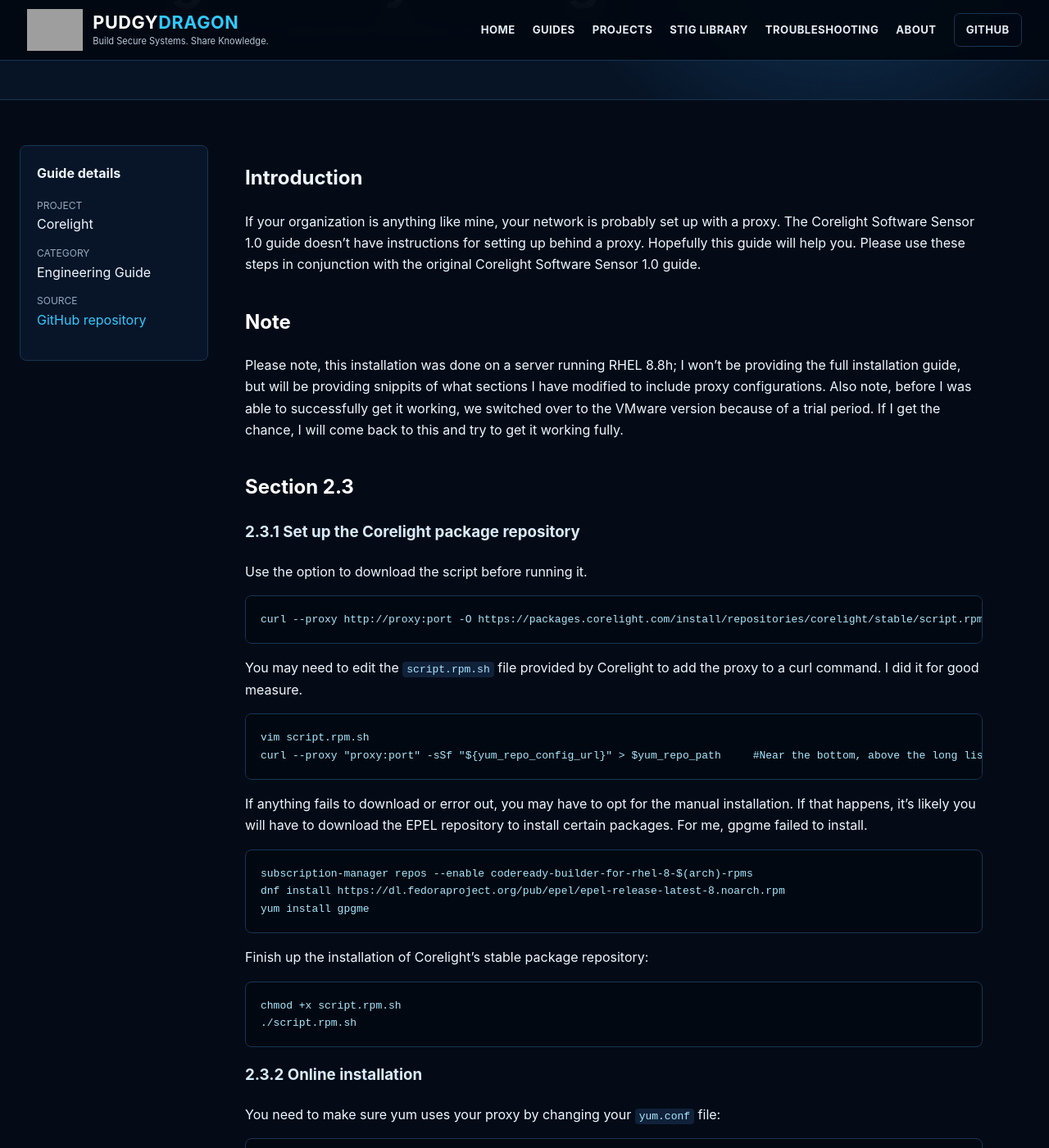
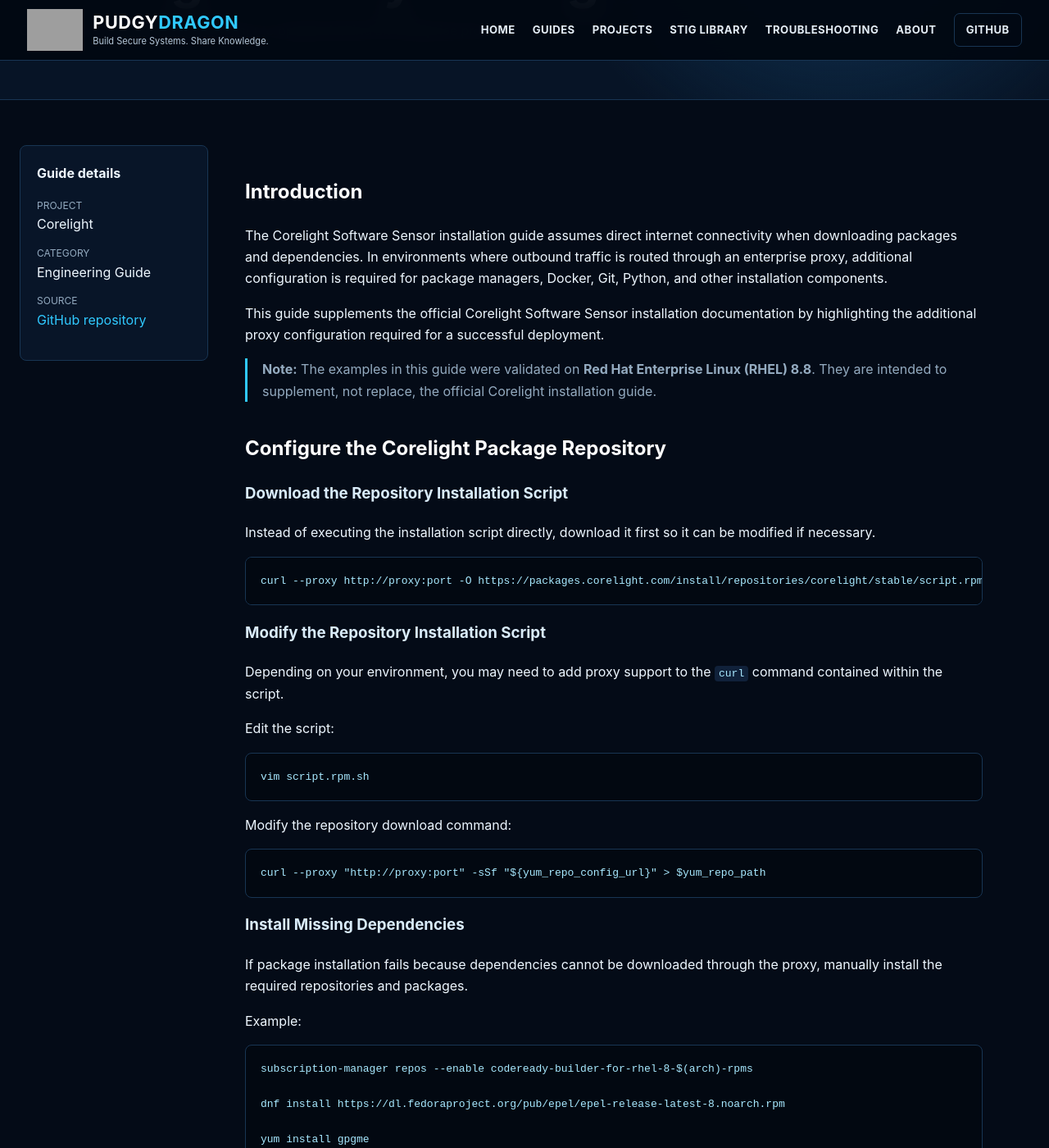
Before and after one commit to PudgyDragon/pudgydragon.github.io, a Jekyll site: the page built from _guides/corelight-softwaresensor1-0-proxysettings.md, in a window 1280 px wide and 1400 px high, scrolled down 238 px. Shown: the whole window at 82% size. Built offline with Jekyll 4.4.1, drawn with Linux system fonts in a browser that asks for light colours; some of the changed text lies outside the part shown; grey boxes are pictures that could not be loaded.

Commit message:
Update corelight-softwaresensor1-0-proxysettings.md

````diff
--- a/_guides/corelight-softwaresensor1-0-proxysettings.md
+++ b/_guides/corelight-softwaresensor1-0-proxysettings.md
@@ -6,97 +6,194 @@
 source_url: "https://github.com/PudgyDragon/Corelight/blob/main/SoftwareSensor1.0/ProxySettings.md"
 ---
 
-# Introduction
-If your organization is anything like mine, your network is probably set up with a proxy. The Corelight Software Sensor 1.0 guide doesn't have instructions for setting up behind a proxy. Hopefully this guide will help you. Please use these steps in conjunction with the original Corelight Software Sensor 1.0 guide.
+## Introduction
 
-## Note
-Please note, this installation was done on a server running RHEL 8.8h; I won't be providing the full installation guide, but will be providing snippits of what sections I have modified to include proxy configurations. Also note, before I was able to successfully get it working, we switched over to the VMware version because of a trial period. If I get the chance, I will come back to this and try to get it working fully.
+The Corelight Software Sensor installation guide assumes direct internet connectivity when downloading packages and dependencies. In environments where outbound traffic is routed through an enterprise proxy, additional configuration is required for package managers, Docker, Git, Python, and other installation components.
 
-## Section 2.3
+This guide supplements the official Corelight Software Sensor installation documentation by highlighting the additional proxy configuration required for a successful deployment.
 
-### 2.3.1 Set up the Corelight package repository
-Use the option to download the script before running it.
+> **Note:** The examples in this guide were validated on **Red Hat Enterprise Linux (RHEL) 8.8**. They are intended to supplement, not replace, the official Corelight installation guide.
 
-```
+## Configure the Corelight Package Repository
+
+### Download the Repository Installation Script
+
+Instead of executing the installation script directly, download it first so it can be modified if necessary.
+
+```bash
 curl --proxy http://proxy:port -O https://packages.corelight.com/install/repositories/corelight/stable/script.rpm.sh
 ```
-You may need to edit the `script.rpm.sh` file provided by Corelight to add the proxy to a curl command. I did it for good measure.
+
+### Modify the Repository Installation Script
+
+Depending on your environment, you may need to add proxy support to the `curl` command contained within the script.
+
+Edit the script:
+
+```bash
+vim script.rpm.sh
 ```
-vim script.rpm.sh
-curl --proxy "proxy:port" -sSf "${yum_repo_config_url}" > $yum_repo_path     #Near the bottom, above the long list of echo commands
+
+Modify the repository download command:
+
+```bash
+curl --proxy "http://proxy:port" -sSf "${yum_repo_config_url}" > $yum_repo_path
 ```
-If anything fails to download or error out, you may have to opt for the manual installation. If that happens, it's likely you will have to download the EPEL repository to install certain packages. For me, gpgme failed to install.
-```
+
+### Install Missing Dependencies
+
+If package installation fails because dependencies cannot be downloaded through the proxy, manually install the required repositories and packages.
+
+Example:
+
+```bash
 subscription-manager repos --enable codeready-builder-for-rhel-8-$(arch)-rpms
+
 dnf install https://dl.fedoraproject.org/pub/epel/epel-release-latest-8.noarch.rpm
+
 yum install gpgme
 ```
 
-Finish up the installation of Corelight's stable package repository:
-```
+> **Note:** During testing, `gpgme` required manual installation after enabling the EPEL repository.
+
+### Complete the Repository Installation
+
+```bash
 chmod +x script.rpm.sh
+
 ./script.rpm.sh
 ```
 
-### 2.3.2 Online installation
-You need to make sure yum uses your proxy by changing your `yum.conf` file:
-```
+## Configure YUM for Proxy Access
+
+Edit the YUM configuration:
+
+```bash
 vim /etc/yum.conf
-no_proxy=*.<domain> #Trusted domains/IPs on your network
-proxy=http://<proxy>:<port>
-export no_proxy=*.<domain>
 ```
 
-## Section 3.4
+Example configuration:
 
-### 3.4.2 Upload and manage rulesets
-```
-export http_proxy=proxy:port
-export https_proxy=proxy:port
-pip3 install --proxy proxy:port suricata-update
+```text
+proxy=http://proxy:port
+no_proxy=*.domain
 ```
 
-## Section 3.5 Configure local resource monitoring with Grafana
+## Configure Suricata Update
 
+Configure the required proxy environment variables before installing `suricata-update`.
+
+```bash
+export http_proxy=http://proxy:port
+export https_proxy=http://proxy:port
+
+pip3 install --proxy http://proxy:port suricata-update
 ```
+
+## Configure Docker and Grafana
+
+Add the Docker repository:
+
+```bash
 yum-config-manager --add-repo https://download.docker.com/linux/rhel/docker-ce.repo
-vim /etc/yum.repos.d/docker-ce.repo            #Delete all but the first instance, and change RHEL to centos
+```
+
+Modify the Docker repository if required:
+
+```bash
+vim /etc/yum.repos.d/docker-ce.repo
+```
+
+Install Docker:
+
+```bash
 yum install docker-ce docker-ce-cli containerd.io docker-buildx-plugin docker-compose-plugin --allowerasing
-vim /usr/lib/systemd/system/docker.service     #Add Environment="HTTP_PROXY=proxy:port" to Service section
-pip3 install --proxy proxy:port --upgrade --ignored-installed pip setuptools
-pip3 install --proxy proxy:port docker-compose
-git config --global http.proxy proxy:port
 ```
-I also added an environment section to the docker-compose.yml, `vim /prometheus-grafana/docker-compose.yml`, for the proxy settings as well that should look something like this:
+
+Configure the Docker service to use the proxy:
+
+```bash
+vim /usr/lib/systemd/system/docker.service
 ```
+
+Add:
+
+```text
+Environment="HTTP_PROXY=http://proxy:port"
+```
+
+Install Docker Compose:
+
+```bash
+pip3 install --proxy http://proxy:port --upgrade --ignore-installed pip setuptools
+
+pip3 install --proxy http://proxy:port docker-compose
+```
+
+Configure Git:
+
+```bash
+git config --global http.proxy http://proxy:port
+```
+
+## Configure Docker Compose
+
+Add proxy environment variables to the `docker-compose.yml` file.
+
+Example:
+
+```yaml
 prometheus:
   environment:
-    http_proxy: proxy:port
-    https_proxy: proxy:port
-    no_proxy: proxy:port
+    http_proxy: http://proxy:port
+    https_proxy: http://proxy:port
+    no_proxy: "*.domain"
+
 grafana:
   environment:
-    http_proxy: proxy:port
-    https_proxy: proxy:port
-    no_proxy: proxy:port
+    http_proxy: http://proxy:port
+    https_proxy: http://proxy:port
+    no_proxy: "*.domain"
 ```
-I added a `config.json` file to `~/.docker` that should look similar to this:
+
+## Configure Docker Client Proxy Settings
+
+Create or edit:
+
+```bash
+~/.docker/config.json
 ```
+
+Example:
+
+```json
 {
-        "proxies": {
-                "default": {
-                        "httpProxy": "proxy:port",
-                        "httpsProxy": "proxy:port",
-                        "noProxy": "*.domain"
-                }
-        }
+  "proxies": {
+    "default": {
+      "httpProxy": "http://proxy:port",
+      "httpsProxy": "http://proxy:port",
+      "noProxy": "*.domain"
+    }
+  }
 }
 ```
-Lastly, I added `http_proxy.sh` to `/etc/profile.d` with settings like this:
+
+## Configure System-Wide Proxy Variables
+
+Create:
+
+```bash
+/etc/profile.d/http_proxy.sh
 ```
-export HTTP_PROXY=proxy:port
-export HTTPS_PROXY=proxy:port
+
+Example:
+
+```bash
+export HTTP_PROXY=http://proxy:port
+export HTTPS_PROXY=http://proxy:port
 export NO_PROXY=*.domain
 ```
 
-With these settings you are able to get to the sensor at port 3000, but still troubleshooting getting to 8989.
+## Known Issues
+
+At the time of testing, Grafana was accessible on TCP port **3000** after applying the proxy configuration. Access to the Corelight service on TCP port **8989** remained under investigation.
````
